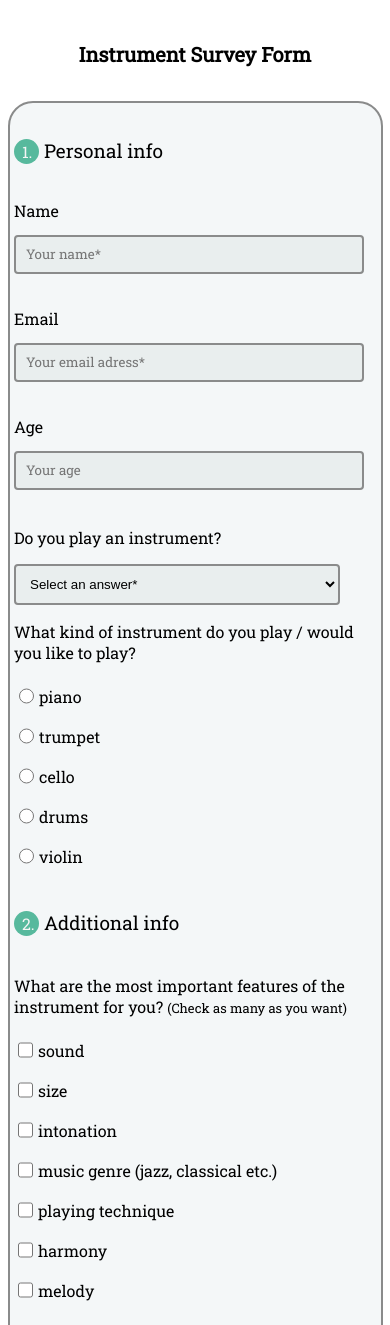
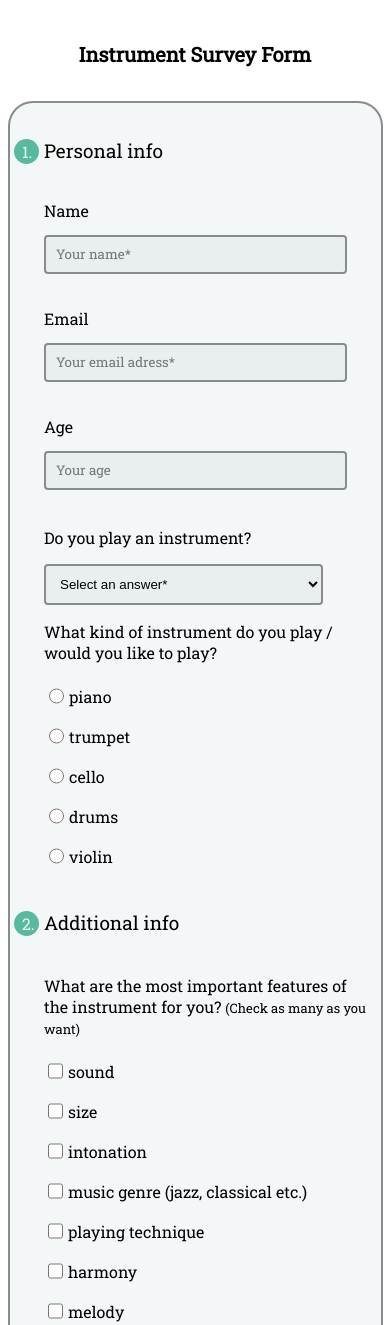
Before and after one commit to hania-jas/formPage, a plain HTML site: page index.html in a window 390 px wide. Shown: the top 1325 px of the page. Drawn offline with Linux system fonts and the light colour scheme.

Commit message:
removed unnecessary code

```diff
--- a/index.html
+++ b/index.html
@@ -49,8 +49,8 @@
                 <option value="want">I want to start</option>
             </select>
         </div>
-        <div class="form-s">
-            <p>What kind of instrument do you play / would you like to play?</p>
+        <div class="form-s wrapText">
+            <p class="wrapText">What kind of instrument do you play / would you like to play?</p>
             <label>
                 <input name="choose-instr" value="piano" type="radio" class="input-radio">piano
                 <span class="checkmark"></span>
@@ -77,7 +77,8 @@
             </p>
         </div>
         <div class="form-s">
-            <p>What are the most important features of the instrument for you? <span class="tip">(Check as many as you
+            <p class="wrapText">What are the most important features of the instrument for you? <span class="tip">(Check
+                    as many as you
                     want)</span></p>
             <label>
                 <input name="personalfs" value="sound" type="checkbox" class="input-checkbox">sound</label>
@@ -86,7 +87,8 @@
             <br>
             <label><input name="personalfs" value="intonation" type="checkbox" class="input-checkbox">intonation</label>
             <br>
-            <label><input name="personalfs" value="music-genre" type="checkbox" class="input-checkbox">music genre (jazz,
+            <label><input name="personalfs" value="music-genre" type="checkbox" class="input-checkbox">music genre
+                (jazz,
                 classical etc.)</label>
             <br>
             <label><input name="personalfs" value=playing-technique type="checkbox" class="input-checkbox">playing
--- a/style.css
+++ b/style.css
@@ -50,7 +50,7 @@ body {
 }
 
 .form-s {
-    width: 100%;
+    width: 96%;
 }
 
 .form-t:hover {
@@ -107,34 +107,6 @@ body {
     background-color: #31685a;
 }
 
-@media (max-width: 620px) {
-    form {
-        background-color: #f4f7f8;
-        width: 97%;
-        position: relative;
-        border-radius: 25px;
-        padding: 4px;
-        border: 2px solid #8a8b8b;
-    }
-    .h1 {
-        width: 80%;
-        margin: auto;
-        text-align: center;
-        padding-bottom: 20px;
-        padding-top: 20px;
-        font-size: 10px;
-    }
-    .form-t {
-        background-color: #e9eeee;
-        display: block;
-        padding: 10px;
-        width: 90%;
-        border: 2px solid;
-        border-color: #8a8b8b;
-        border-radius: 0.25rem;
-    }
-}
-
 @media (min-width: 801px) {
     form {
         background-color: #f4f7f8;
@@ -164,7 +136,7 @@ body {
     }
 }
 
-@media (min-width: 621px) and (max-width: 800px) {
+@media (max-width: 800px) {
     form {
         background-color: #f4f7f8;
         width: 97%;
@@ -192,4 +164,7 @@ body {
     .form-s {
         padding-left: 30px;
     }
+    .wrapText {
+        padding-right: 18px;
+    }
 }
```
Lines whose indentation alone changed are shown as unchanged.
